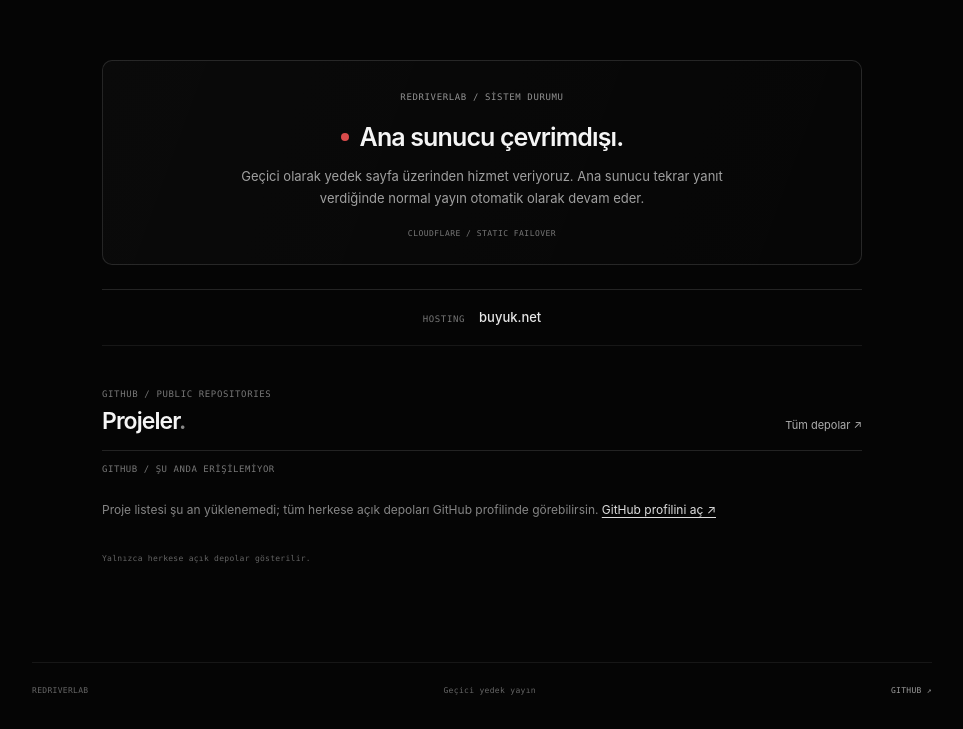
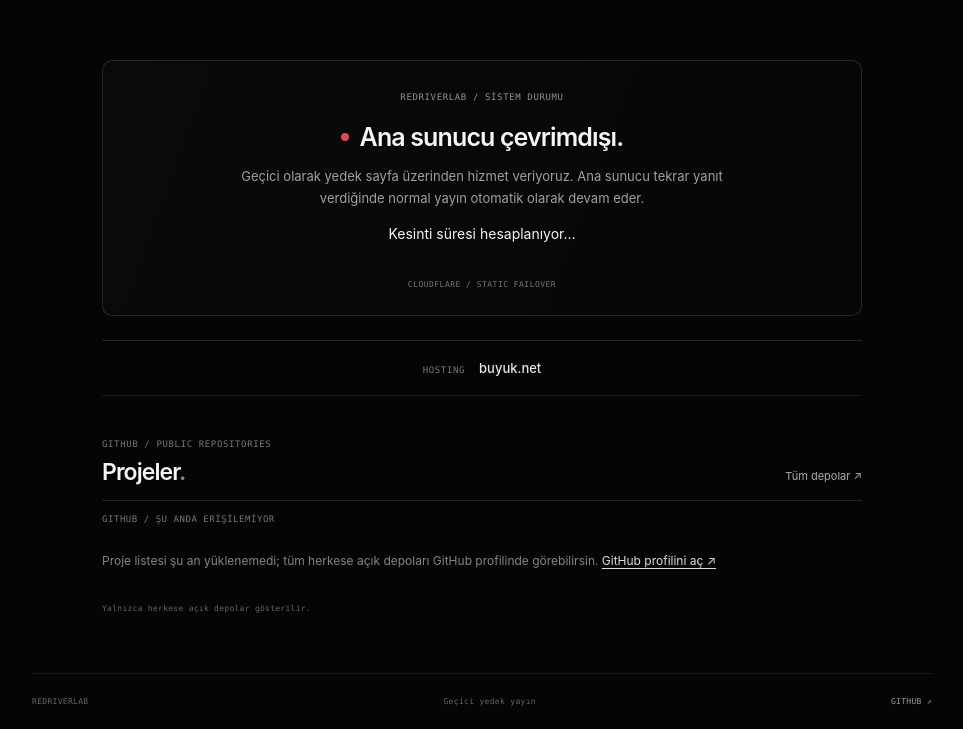
Before and after one commit to RedRiveRR/redriver-portfolio, a plain HTML site: page index.html in a window 1280 px wide. Shown: the part 82-811 px from the top of the page, without its empty margins (158-1121 px from the left). Drawn offline with Linux system fonts and the light colour scheme; no server answers.

Commit message:
feat: add persistent origin downtime display

```diff
--- a/index.html
+++ b/index.html
@@ -33,6 +33,7 @@
         <h1 id="status-title">Ana sunucu çevrimdışı.</h1>
       </div>
       <p class="status-message" id="status-message">Geçici olarak yedek sayfa üzerinden hizmet veriyoruz. Ana sunucu tekrar yanıt verdiğinde normal yayın otomatik olarak devam eder.</p>
+      <p class="status-duration" id="outage-duration" role="timer" aria-live="off">Kesinti süresi hesaplanıyor…</p>
       <p class="status-footnote">CLOUDFLARE / STATIC FAILOVER</p>
     </section>
 
```
